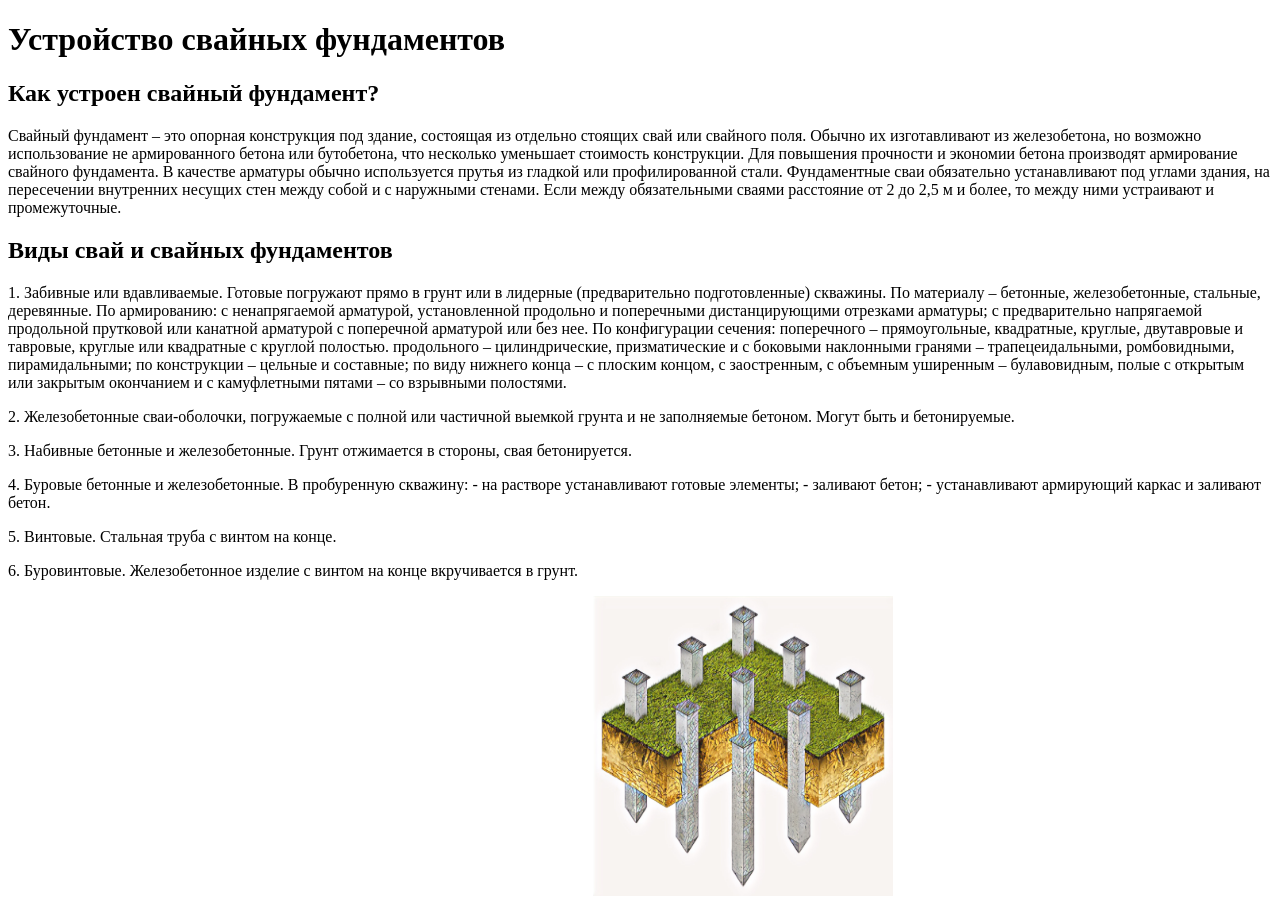
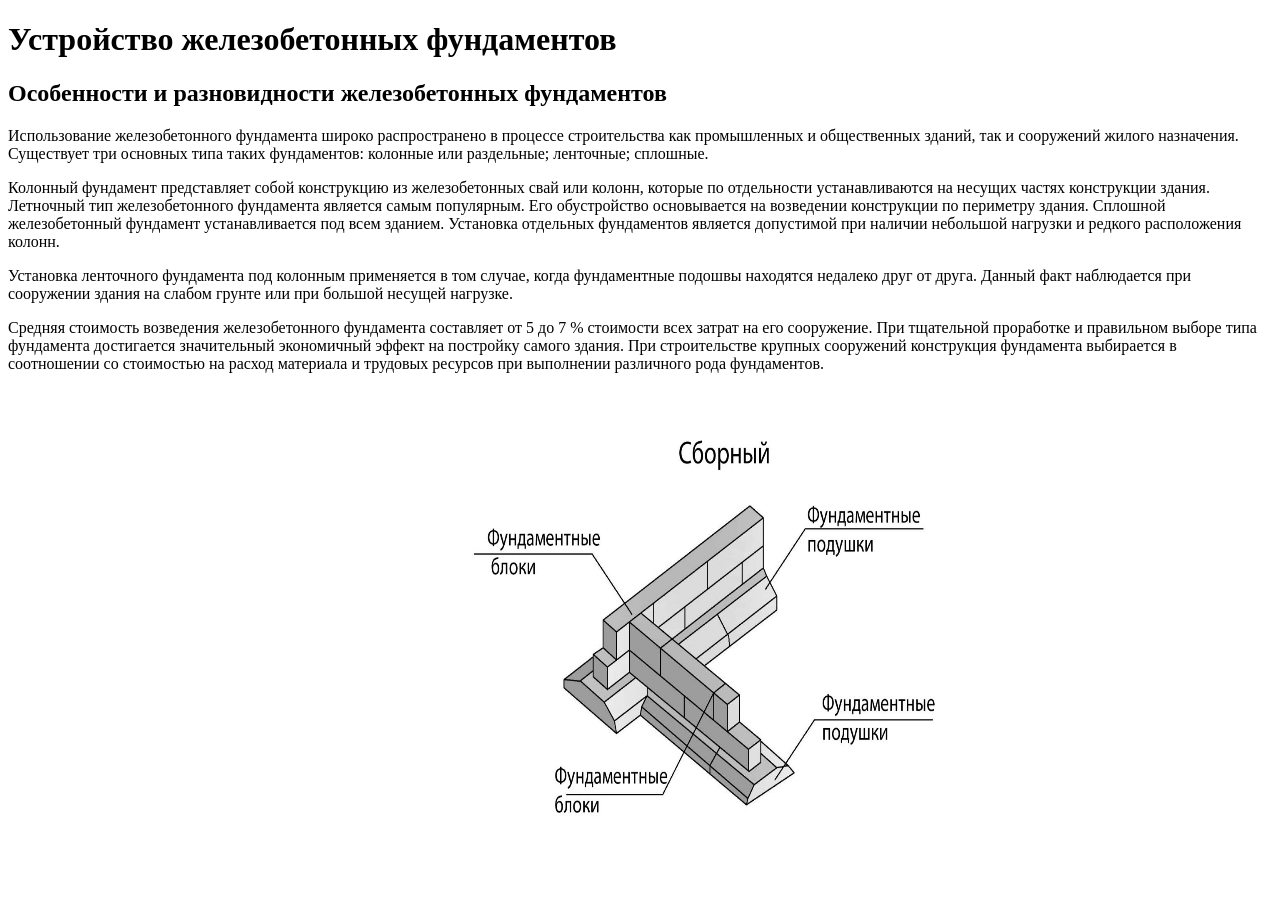
Before and after one commit to DL1210/project, a plain HTML site: page index.html in a window 1280 px wide. Drawn offline with Linux system fonts and the light colour scheme.

Commit message:
change new fail index html

```diff
--- a/assets/css/style.css
+++ b/assets/css/style.css
@@ -1,6 +1,6 @@
 
 img {
-    width: 300px;
-    height: 300px;
-    margin-left: 585px;
+    width: 500px;
+    height: 500px;
+    margin-left: 450px;
 }
--- a/index.html
+++ b/index.html
@@ -7,29 +7,14 @@
 </head>
 <body>
     <header>
-        <h1> Устройство свайных фундаментов </h1>
-        <h2> Как устроен свайный фундамент? </h2>
-        <p> Свайный фундамент – это опорная конструкция под здание, состоящая из отдельно стоящих свай или свайного поля. Обычно их изготавливают из железобетона, но возможно использование не армированного бетона или бутобетона, что несколько уменьшает стоимость конструкции. Для повышения прочности и экономии бетона производят армирование свайного фундамента. В качестве арматуры обычно используется прутья из гладкой или профилированной стали. Фундаментные сваи обязательно устанавливают под углами здания, на пересечении внутренних несущих стен между собой и с наружными стенами. Если между обязательными сваями расстояние от 2 до 2,5 м и более, то между ними устраивают и промежуточные. </p>
-        <h2> Виды свай и свайных фундаментов </h2>
-        <p> 1. Забивные или вдавливаемые. Готовые погружают прямо в грунт или в лидерные (предварительно подготовленные) скважины.
-            По материалу – бетонные, железобетонные, стальные, деревянные.
-            По армированию:
-            с ненапрягаемой арматурой, установленной продольно и поперечными дистанцирующими отрезками арматуры;
-            с предварительно напрягаемой продольной прутковой или канатной арматурой с поперечной арматурой или без нее.
-            По конфигурации сечения:
-            поперечного – прямоугольные, квадратные, круглые, двутавровые и тавровые, круглые или квадратные с круглой полостью.
-            продольного – цилиндрические, призматические и с боковыми наклонными гранями – трапецеидальными, ромбовидными, пирамидальными;
-            по конструкции – цельные и составные;
-            по виду нижнего конца – с плоским концом, с заостренным, с объемным уширенным – булавовидным, полые с открытым или закрытым окончанием и с камуфлетными пятами – со взрывными полостями.</p>
-        <p> 2. Железобетонные сваи-оболочки, погружаемые с полной или частичной выемкой грунта и не заполняемые бетоном. Могут быть и бетонируемые.</p>
-        <p> 3. Набивные бетонные и железобетонные. Грунт отжимается в стороны, свая бетонируется. </p>
-        <p> 4. Буровые бетонные и железобетонные. В пробуренную скважину:
-            - на растворе устанавливают готовые элементы;
-            - заливают бетон;
-            - устанавливают армирующий каркас и заливают бетон. </p>
-        <p> 5. Винтовые. Стальная труба с винтом на конце. </p>
-        <p> 6. Буровинтовые. Железобетонное изделие с винтом на конце вкручивается в грунт. </p>
-        <img src="assets/img/0-y6dpm0-2021-02-18.jpg" alt="Свайный фундамент">
+        <h1> Устройство железобетонных фундаментов </h1>
+        <h2> Особенности и разновидности железобетонных фундаментов </h2>
+        <p> Использование железобетонного фундамента широко распространено в процессе строительства как промышленных и общественных зданий, так и сооружений жилого назначения. Существует три основных типа таких фундаментов: колонные или раздельные; ленточные; сплошные. </p>
+        <p> Колонный фундамент представляет собой конструкцию из железобетонных свай или колонн, которые по отдельности устанавливаются на несущих частях конструкции здания. Летночный тип железобетонного фундамента является самым популярным. Его обустройство основывается на возведении конструкции по периметру здания. Сплошной железобетонный фундамент устанавливается под всем зданием. Установка отдельных фундаментов является допустимой при наличии небольшой нагрузки и редкого расположения колонн.</p>
+        <p> Установка ленточного фундамента под колонным применяется в том случае, когда фундаментные подошвы находятся недалеко друг от друга. Данный факт наблюдается при сооружении здания на слабом грунте или при большой несущей нагрузке. </p>
+        <p>Средняя стоимость возведения железобетонного фундамента составляет от 5 до 7 % стоимости всех затрат на его сооружение. При тщательной проработке и правильном выборе типа фундамента достигается значительный экономичный эффект на постройку самого здания. При строительстве крупных сооружений конструкция фундамента выбирается в соотношении со стоимостью на расход материала и трудовых ресурсов при выполнении различного рода фундаментов. </p>
+
+        <img src="assets/img/jbf.jpg" alt="железобетонный фундамент">
 
     </header>
 
```
Also changed, not shown: assets/img/jbf.jpg (added).
